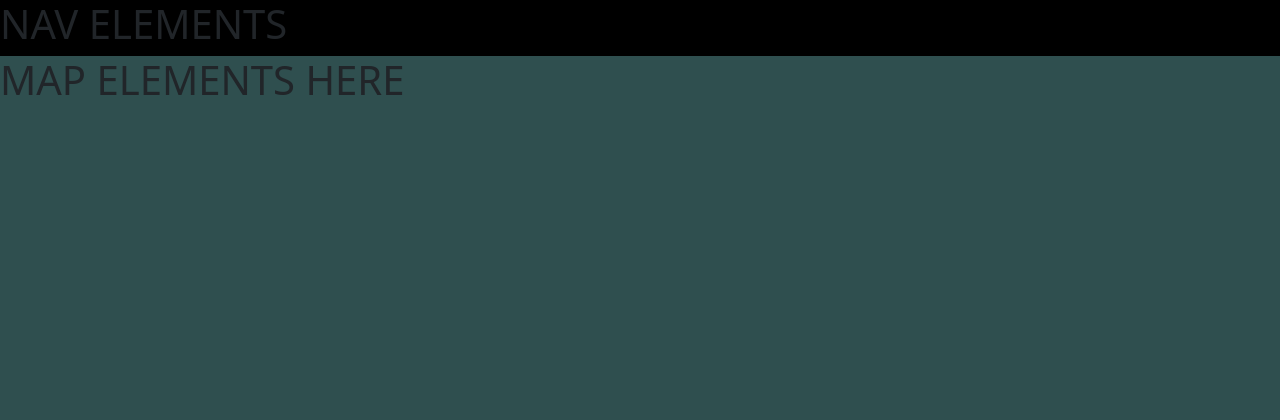
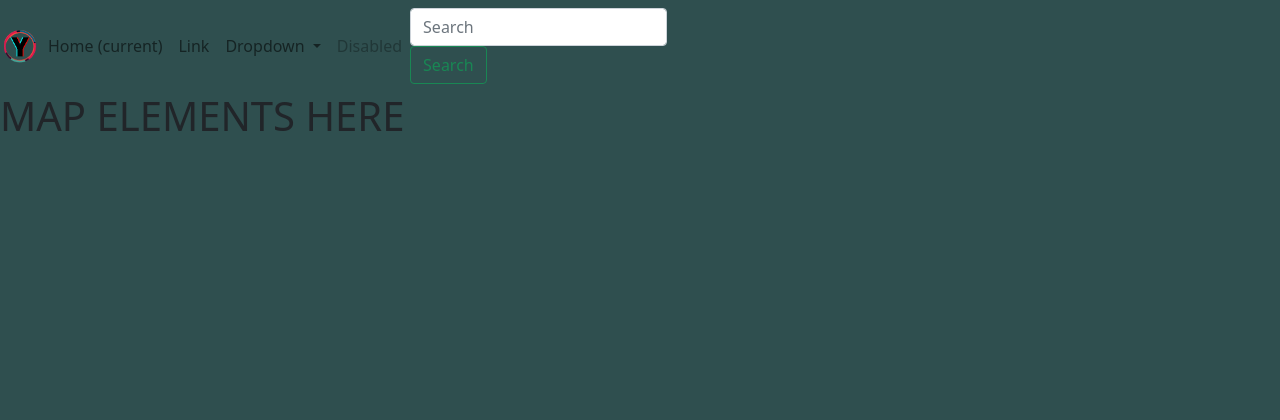
Before and after one commit to walumo/demo, a Python web app: template flask/templates/yobber.html in a window 1280 px wide. Shown: the top 420 px of the page. Run offline with Jinja, Linux system fonts and the light colour scheme; the template is opened without the code that fills it, so the values that code supplies are empty.

Commit message:
frontend work

```diff
--- a/flask/templates/main.html
+++ b/flask/templates/main.html
@@ -11,14 +11,12 @@
     <title>Yobber</title>
 </head>
 
-<body> <h1>YOBBER</h1>
+<body>
 
-<div class="row-cols-12 fixed-top bg-black">
 <!---block for nav elements-->
 {% block navigation %}
 
 {% endblock %}
-</div>
 
 <!---block for google map element, with cards for showing data-->
 {% block mapper %}
@@ -36,6 +34,9 @@
 
 {% endblock %}
 
+    <script src="https://code.jquery.com/jquery-3.3.1.slim.min.js"></script>
+    <script src="https://cdnjs.cloudflare.com/ajax/libs/popper.js/1.14.3/umd/popper.min.js"></script>
+
 </body>
 
 </html>
--- a/flask/templates/yobber.html
+++ b/flask/templates/yobber.html
@@ -2,8 +2,41 @@
 
 {% block navigation %}
 
-<h1>NAV ELEMENTS</h1>
+<nav class="navbar navbar-expand-lg navbar-light">
+  <img src="{{ url_for('static',filename='media/logo.png') }}" width="40" height="auto" alt="YBR">
+  <button class="navbar-toggler bg-primary" type="button" data-toggle="collapse" data-target="#navbarSupportedContent" aria-controls="navbarSupportedContent" aria-expanded="false" aria-label="Toggle navigation">
+    <span class="navbar-toggler-icon"></span>
+  </button>
 
+  <div class="collapse navbar-collapse" id="navbarSupportedContent">
+    <ul class="navbar-nav mr-auto">
+      <li class="nav-item active">
+        <a class="nav-link" href="#">Home <span class="sr-only">(current)</span></a>
+      </li>
+      <li class="nav-item">
+        <a class="nav-link" href="#">Link</a>
+      </li>
+      <li class="nav-item dropdown">
+        <a class="nav-link dropdown-toggle" href="#" id="navbarDropdown" role="button" data-toggle="dropdown" aria-haspopup="true" aria-expanded="false">
+          Dropdown
+        </a>
+        <div class="dropdown-menu" aria-labelledby="navbarDropdown">
+          <a class="dropdown-item" href="#">Action</a>
+          <a class="dropdown-item" href="#">Another action</a>
+          <div class="dropdown-divider"></div>
+          <a class="dropdown-item" href="#">Something else here</a>
+        </div>
+      </li>
+      <li class="nav-item">
+        <a class="nav-link disabled" href="#">Disabled</a>
+      </li>
+    </ul>
+    <form class="form-inline my-2 my-lg-0">
+      <input class="form-control mr-sm-2" type="search" placeholder="Search" aria-label="Search">
+      <button class="btn btn-outline-success my-2 my-sm-0" type="submit">Search</button>
+    </form>
+  </div>
+</nav>
 {% endblock %}
 
 
@@ -13,7 +46,6 @@
 <h1>MAP ELEMENTS HERE</h1>
 
 {% endblock %}
-
 
 
 {% block footer %}
```
